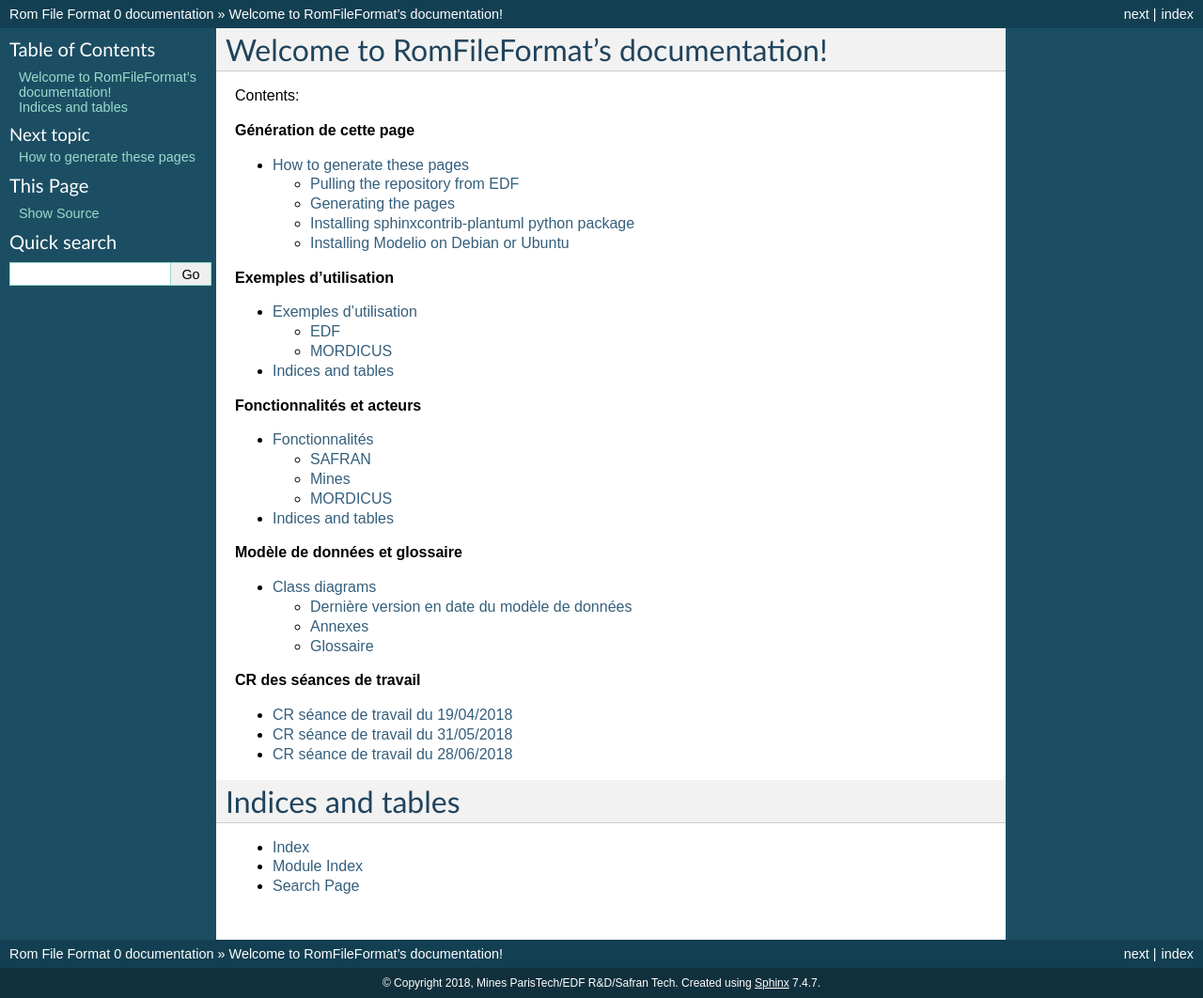
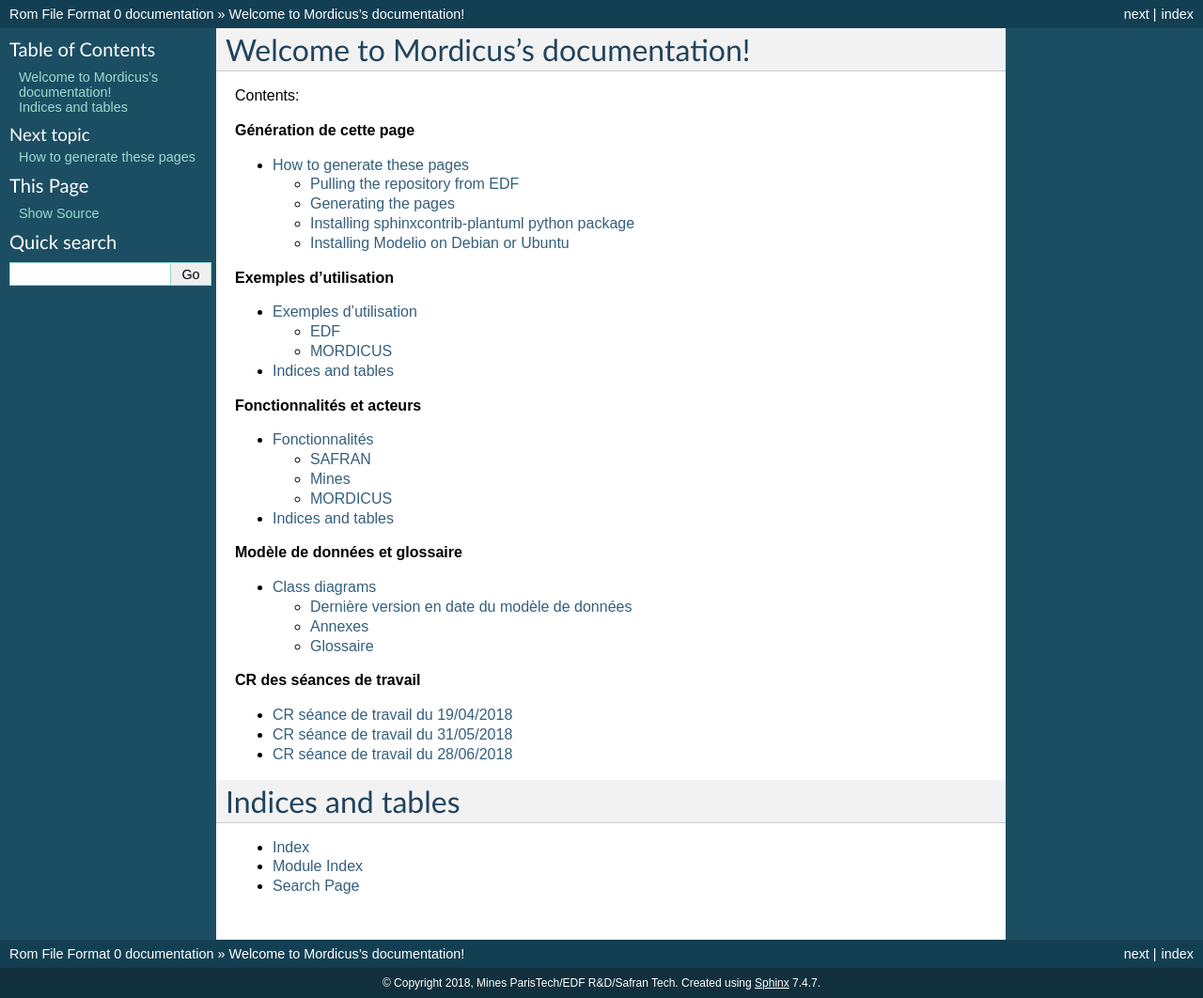
Before and after one commit to feelpp/mordicus, a Sphinx documentation site: the page built from source/index.rst, in a window 1280 px wide. Shown: the whole page at 94% size. Built offline with Sphinx 7.4.7, drawn with Linux system fonts in a browser that asks for light colours.

```diff
--- a/source/index.rst
+++ b/source/index.rst
@@ -3,8 +3,8 @@
    You can adapt this file completely to your liking, but it should at least
    contain the root `toctree` directive.
 
-Welcome to RomFileFormat's documentation!
-=========================================
+Welcome to Mordicus's documentation!
+====================================
 
 Contents:
 
```
Also changed, not shown: README.md (+3 -3 lines).
